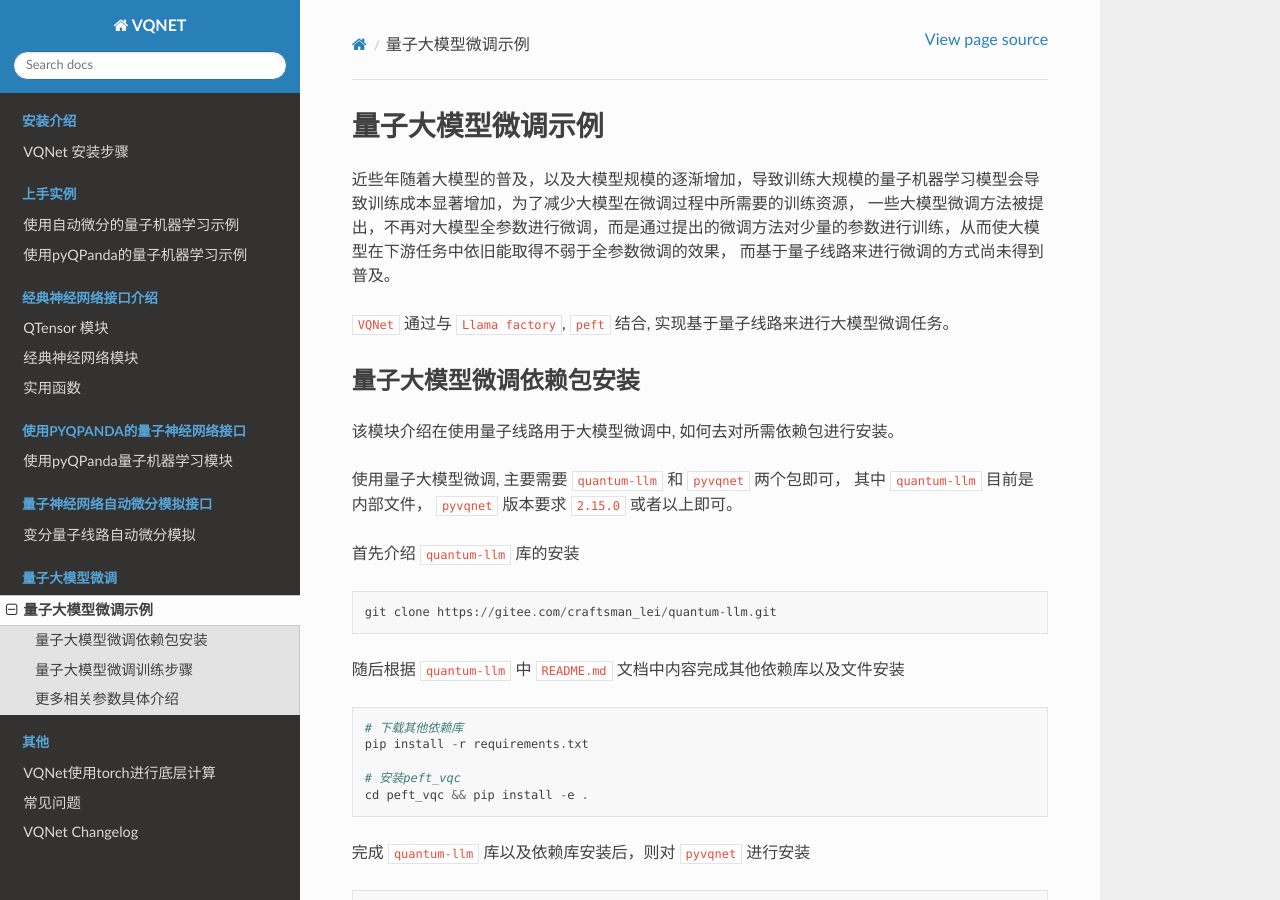
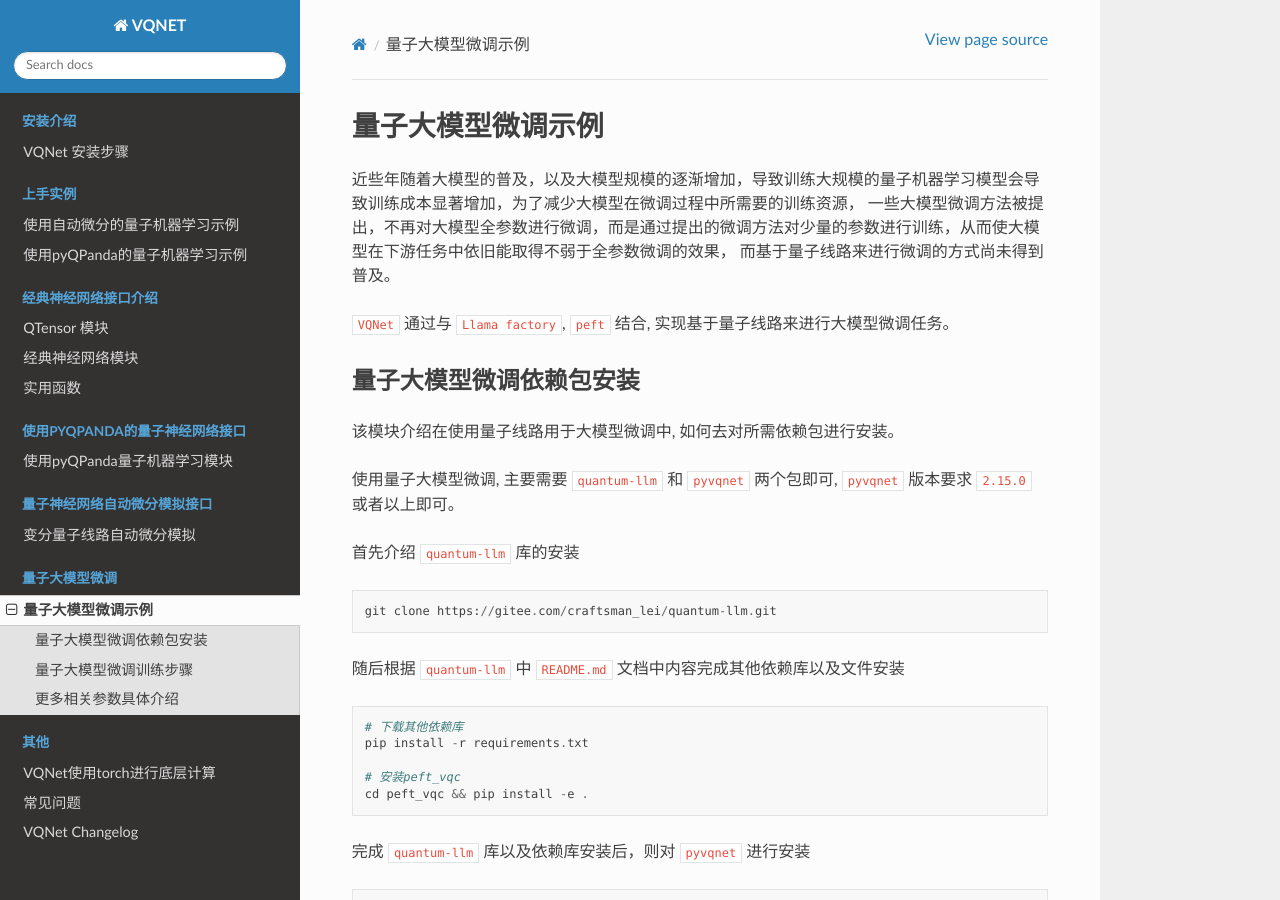
Before and after one commit to OriginQ/VQNET2.0-tutorial, a Sphinx documentation site: the page built from source/rst/llm.rst, in a window 1280 px wide and 900 px high. Built offline with Sphinx 7.4.7 and the Read the Docs theme 3.1.0, drawn with Linux system fonts in a browser that asks for light colours.

Commit message:
[fix] delete error content

```diff
--- a/source/rst/llm.rst
+++ b/source/rst/llm.rst
@@ -12,7 +12,7 @@
 
 该模块介绍在使用量子线路用于大模型微调中, 如何去对所需依赖包进行安装。
 
-使用量子大模型微调, 主要需要 ``quantum-llm`` 和 ``pyvqnet`` 两个包即可， 其中 ``quantum-llm`` 目前是内部文件， ``pyvqnet`` 版本要求 ``2.15.0`` 或者以上即可。
+使用量子大模型微调, 主要需要 ``quantum-llm`` 和 ``pyvqnet`` 两个包即可, ``pyvqnet`` 版本要求 ``2.15.0`` 或者以上即可。
 
 首先介绍 ``quantum-llm`` 库的安装
 
```
